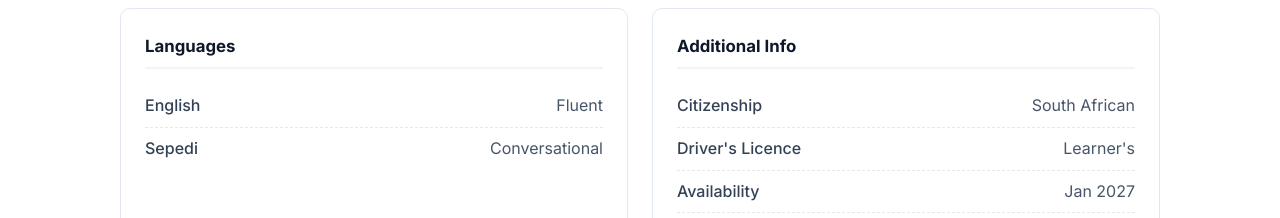
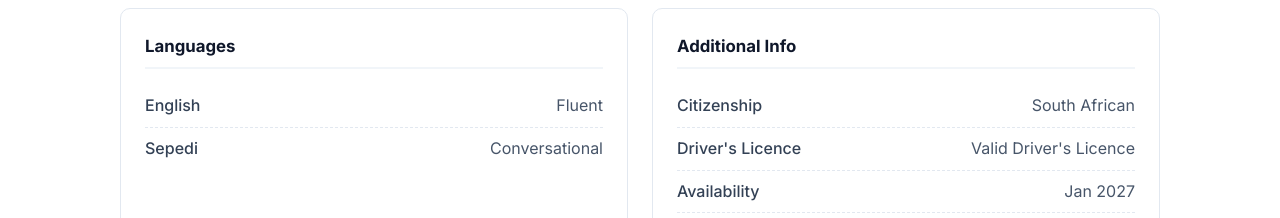
Before and after one commit to Phomello-Mokonyane/Phomello-Portfolio, a plain HTML site: page index.html in a window 1280 px wide. Shown: the part 4620-4838 px from the top of the page. Drawn offline with Linux system fonts and the light colour scheme.

Commit message:
Drives information Changed

```diff
--- a/index.html
+++ b/index.html
@@ -1003,7 +1003,7 @@ Structured the project as a modular React application, demonstrating strong fron
 <h3>Additional Info</h3>
 <ul class="info-list">
 <li><span class="info-label">Citizenship</span><span>South African</span></li>
-<li><span class="info-label">Driver's Licence</span><span>Learner's</span></li>
+<li><span class="info-label">Driver's Licence</span><span>Valid Driver's Licence</span></li>
 <li><span class="info-label">Availability</span><span>Jan 2027</span></li>
 <li><span class="info-label">Location</span><span>Gauteng / Remote</span></li>
 <li><span class="info-label">Status</span><span>Seeking first internship — available for immediate WIL placement</span></li>
```
Also changed, not shown: 1 other file.
